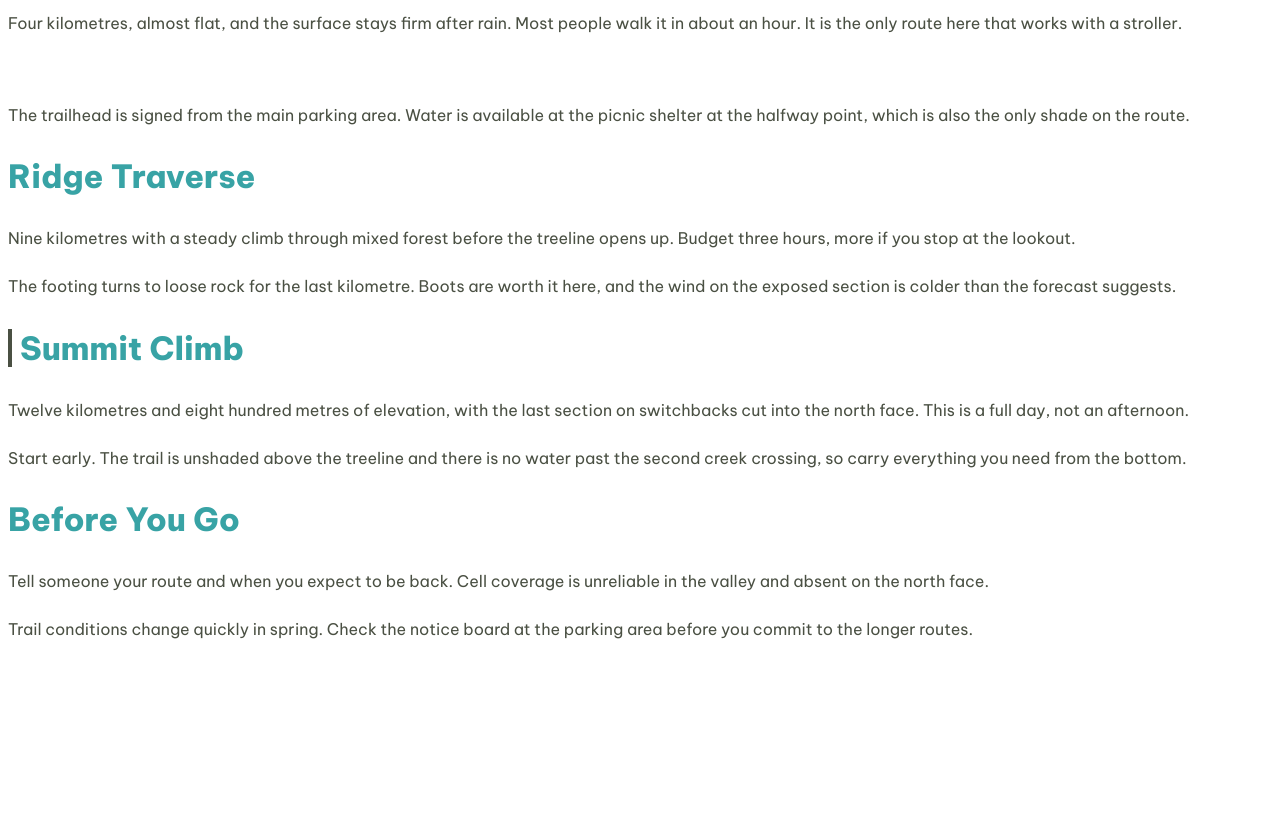
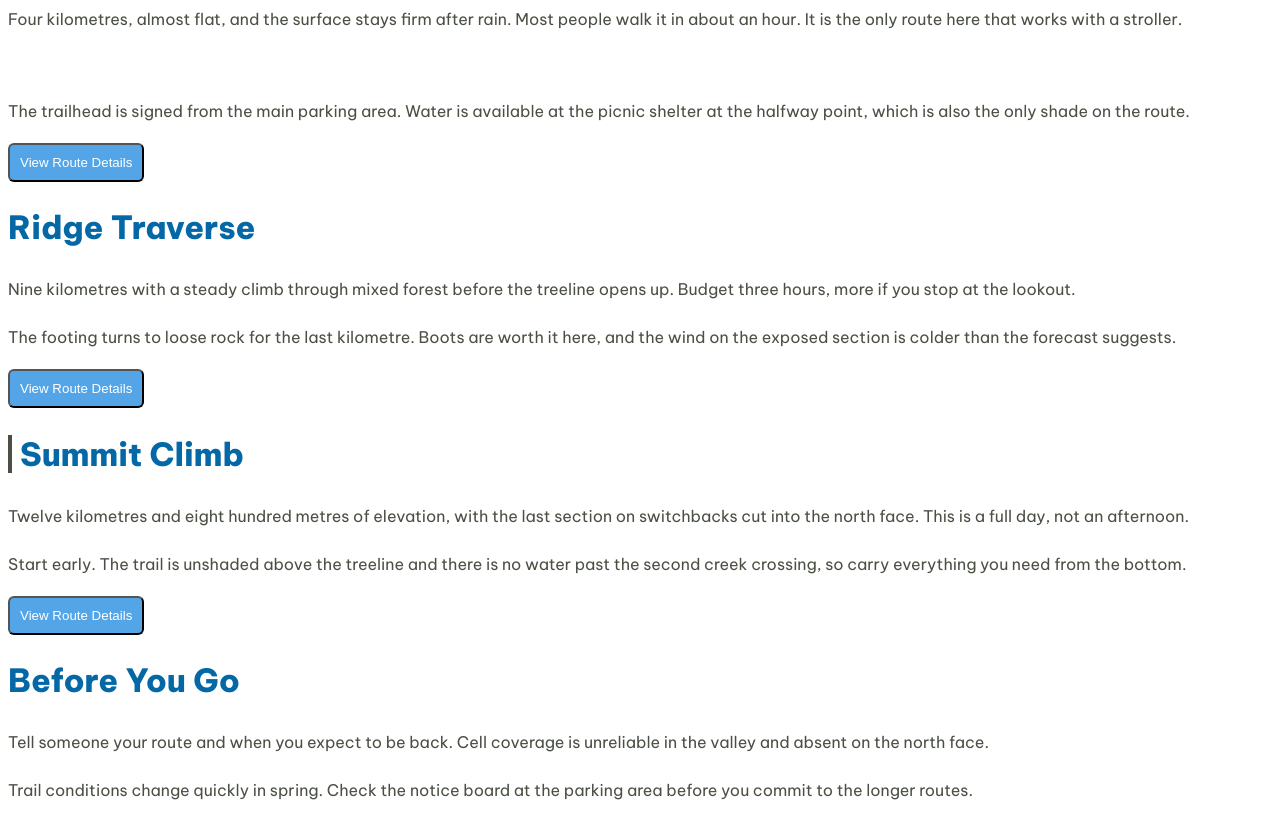
Before and after one commit to addy0013/mtm1544-assignment3, a plain HTML site: page index.html in a window 1280 px wide. Shown: the part 1051-1873 px from the top of the page. Before the commit the page ends 1712 px from the top, so only its background shows below. Drawn offline with Linux system fonts and the light colour scheme.

Commit message:
Completed task 5: hover state color change

```diff
--- a/css/styles.css
+++ b/css/styles.css
@@ -4,6 +4,22 @@
    @import url('https://fonts.googleapis.com/css2?family=Be+Vietnam+Pro:wght@400;800&display=swap');
 
   * { box-sizing: border-box; }
+
+     /*A3: HSL 4 step color pallete*/
+   .hsl-color{
+      --blue190: hsl(203, 96%, 90%);
+      --blue170: hsl(203, 96%, 70%);
+      --blue150: hsl(203, 96%, 50%);
+      --blue130: hsl(203, 96%, 30%);
+   }
+
+   /*oklch looks more evenly spaced than HSL*/
+   :root{
+      --blue-ok90: oklch(0.9 0.127 246);
+      --blue-ok70: oklch(0.7 0.127 246);
+      --blue-ok50: oklch(0.5 0.127 246);
+      --blue-ok30: oklch(0.3 0.127 246);
+   }
 
    /*A3: body font-stack, font size and line height*/
    body {
@@ -55,8 +71,8 @@
    from the next section*/
    .intro{
       color: #490e11;
-      background-color: bisque;
-      border: 4px solid #eac69a;
+      background-color: var(--blue-ok90);
+      border: 2px solid var(--blue-ok30);
       padding: 30px;
       border-radius: 8px;
       margin-bottom: 50px;
@@ -85,7 +101,7 @@
 
    /* second rule targeting heading 2 with color teal */
    h2{
-      color: #38A3A5;
+      color: var(--blue-ok50);
    }
 
    /*A2: code for aspect ratio*/
@@ -94,18 +110,15 @@
       width: 100%;
    }
 
-   /*A3: HSL 4 step color pallete*/
-   .hsl-color{
-      --blue190: hsl(203, 96%, 90%);
-      --blue170: hsl(203, 96%, 70%);
-      --blue150: hsl(203, 96%, 50%);
-      --blue130: hsl(203, 96%, 30%);
+
+   /*A3: adding one interactive colour as a button*/
+   button {
+      background-color: var(--blue-ok70);
+      color: white;
+      padding: 10px;
+      border-radius: 6px;
+}
+
+   button:hover {
+      background-color: color-mix(in oklch, var(--blue-ok50) 85%, black);
    }
-
-   /*oklch looks more evenly spaced than HSL*/
-   .ok-color{
-      --blue-ok90: oklch(0.9 0.127 246);
-      --blue-ok70: oklch(0.7 0.127 246);
-      --blue-ok50: oklch(0.5, 0.127, 246);
-      --blue-ok30: oklch(0.3, 0.127, 246);
-   }
--- a/index.html
+++ b/index.html
@@ -24,6 +24,9 @@
   <p id = "top-margin">The trailhead is signed from the main parking area. Water is available at the picnic shelter
     at the halfway point, which is also the only shade on the route.</p>
 
+  <!-- including buttons to add hover state -->
+  <button>View Route Details</button>
+
   <h2>Ridge Traverse</h2>
 
   <p>Nine kilometres with a steady climb through mixed forest before the treeline opens up. Budget
@@ -32,6 +35,9 @@
   <p>The footing turns to loose rock for the last kilometre. Boots are worth it here, and the wind
     on the exposed section is colder than the forecast suggests.</p>
 
+  <!-- including buttons to add hover state -->
+  <button>View Route Details</button>
+
   <h2 id="summit">Summit Climb</h2>
 
   <p>Twelve kilometres and eight hundred metres of elevation, with the last section on switchbacks
@@ -39,6 +45,9 @@
 
   <p>Start early. The trail is unshaded above the treeline and there is no water past the second
     creek crossing, so carry everything you need from the bottom.</p>
+
+    <!-- including buttons to add hover state -->
+  <button>View Route Details</button>
 
   <h2>Before You Go</h2>
 
```
